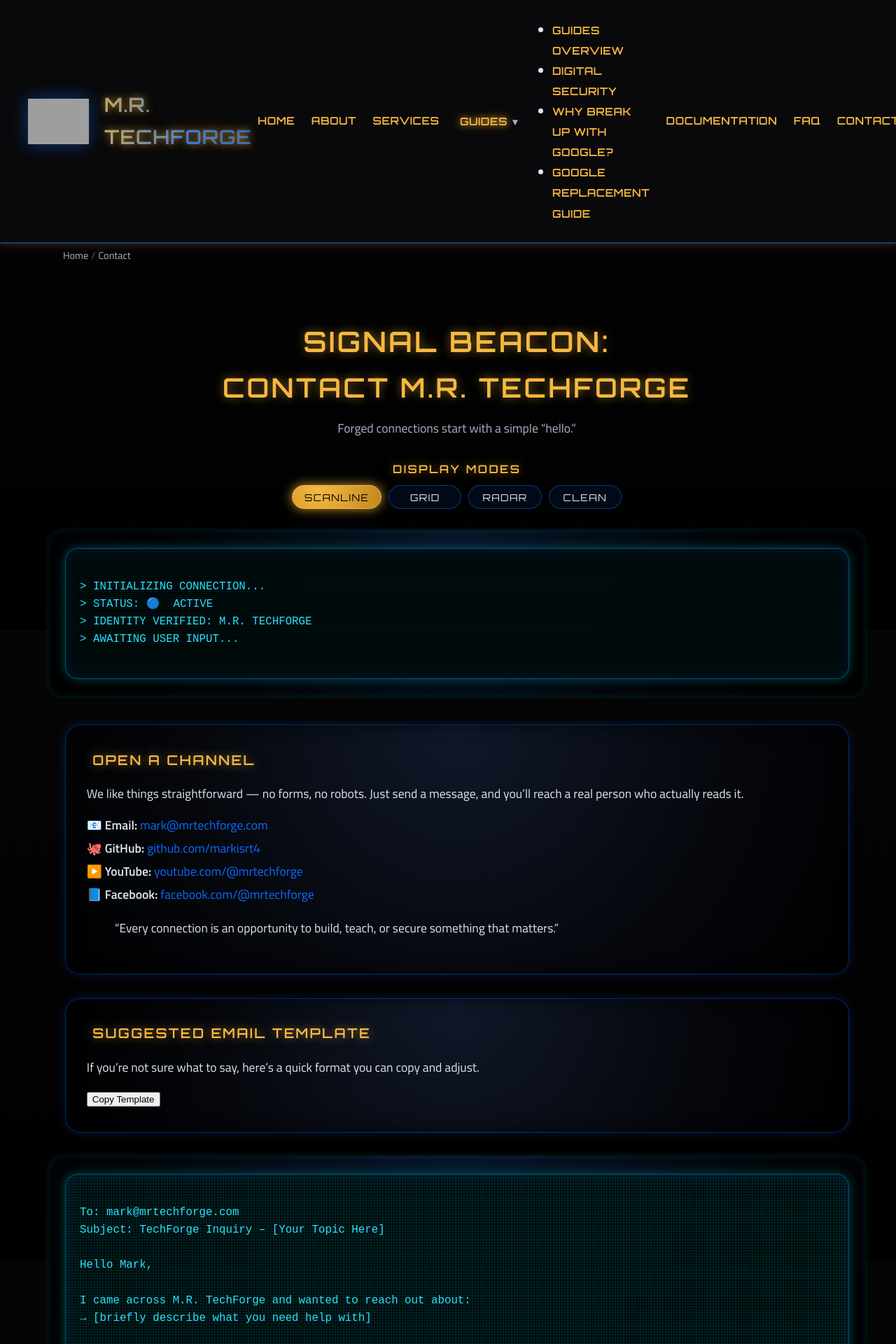
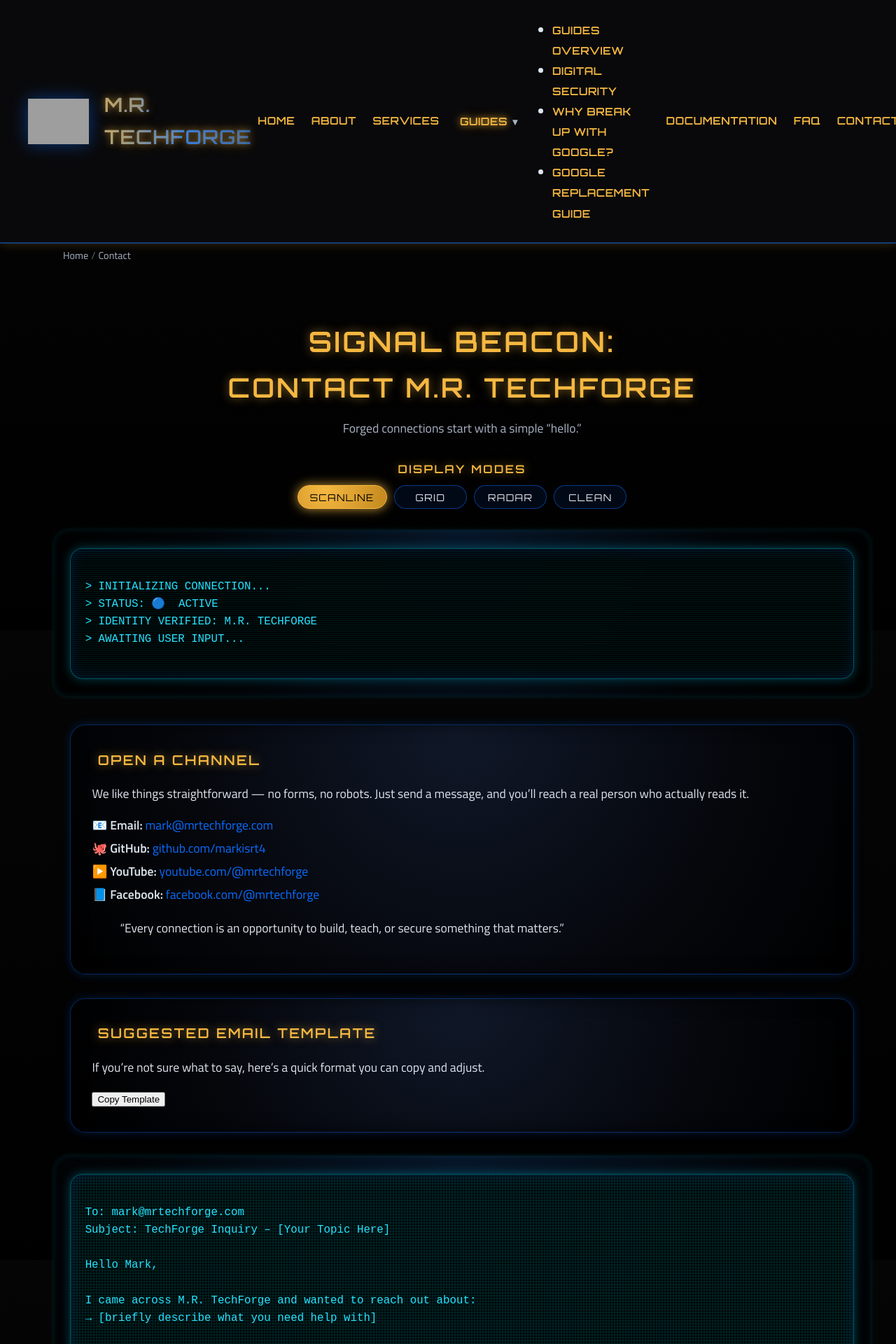
Before and after one commit to markisrt4/mrtechforge.github.io, a Jekyll site: the page built from contact.md, in a window 1280 px wide. Shown: the top 1920 px of the page at 70% size. Built offline with Jekyll 4.4.1, drawn with Linux system fonts in a browser that asks for light colours; grey boxes are pictures that could not be loaded.

Commit message:
Update _pages-contact.scss

```diff
--- a/_sass/_pages-contact.scss
+++ b/_sass/_pages-contact.scss
@@ -1,12 +1,17 @@
 /* =========================================================
-   CONTACT PAGE — FORGE STYLE (v2.2 WIDE + CENTERED)
+   CONTACT PAGE — FORGE STYLE (v3.0)
+   Wide layout • Centered cards • CRT terminals
+   ========================================================= */
+
+/* =========================================================
+   PAGE WRAPPER
    ========================================================= */
 
 .forge-contact-page {
-  padding: 2.4rem 0.75rem 3rem;  /* narrower side padding = wider feel */
+  padding: 2.4rem 1.2rem 3rem;
   margin: 0 auto;
   width: 100%;
-  max-width: 1240px;             /* wider lane on desktop */
+  max-width: 1240px; /* wider lane than default pages */
 }
 
 /* =========================================================
@@ -103,7 +108,7 @@
 }
 
 /* =========================================================
-   TERMINAL PANELS — centered, wide, no overflow
+   TERMINAL PANELS — centered + WIDE
    ========================================================= */
 
 .forge-terminal-panel {
@@ -157,7 +162,7 @@
   mix-blend-mode: screen;
 }
 
-/* CRT MODES -------------------------------------------- */
+/* ---------- CRT MODES (contact-page specific) ----------- */
 
 .forge-terminal-panel.crt-scanline .forge-terminal-screen::before {
   background-image:
@@ -224,7 +229,7 @@
 }
 
 /* =========================================================
-   FORGE CARDS — override for contact page
+   FORGE CARDS — contact-page overrides
    ========================================================= */
 
 .forge-contact-page .forge-card {
@@ -352,8 +357,6 @@
 @media (max-width: 900px) {
   .forge-contact-page {
     padding-top: 2rem;
-    padding-left: 0.6rem;
-    padding-right: 0.6rem;
   }
 
   .forge-contact-page .forge-card,
@@ -366,8 +369,7 @@
 
 @media (max-width: 640px) {
   .forge-contact-page {
-    /* minimal side padding so cards look almost full-width */
-    padding: 1.4rem 0.35rem 2rem;
+    padding: 1.6rem 0.6rem 2.1rem; /* less side padding = wider feel */
   }
 
   .forge-contact-page .page-intro h1 {
```
